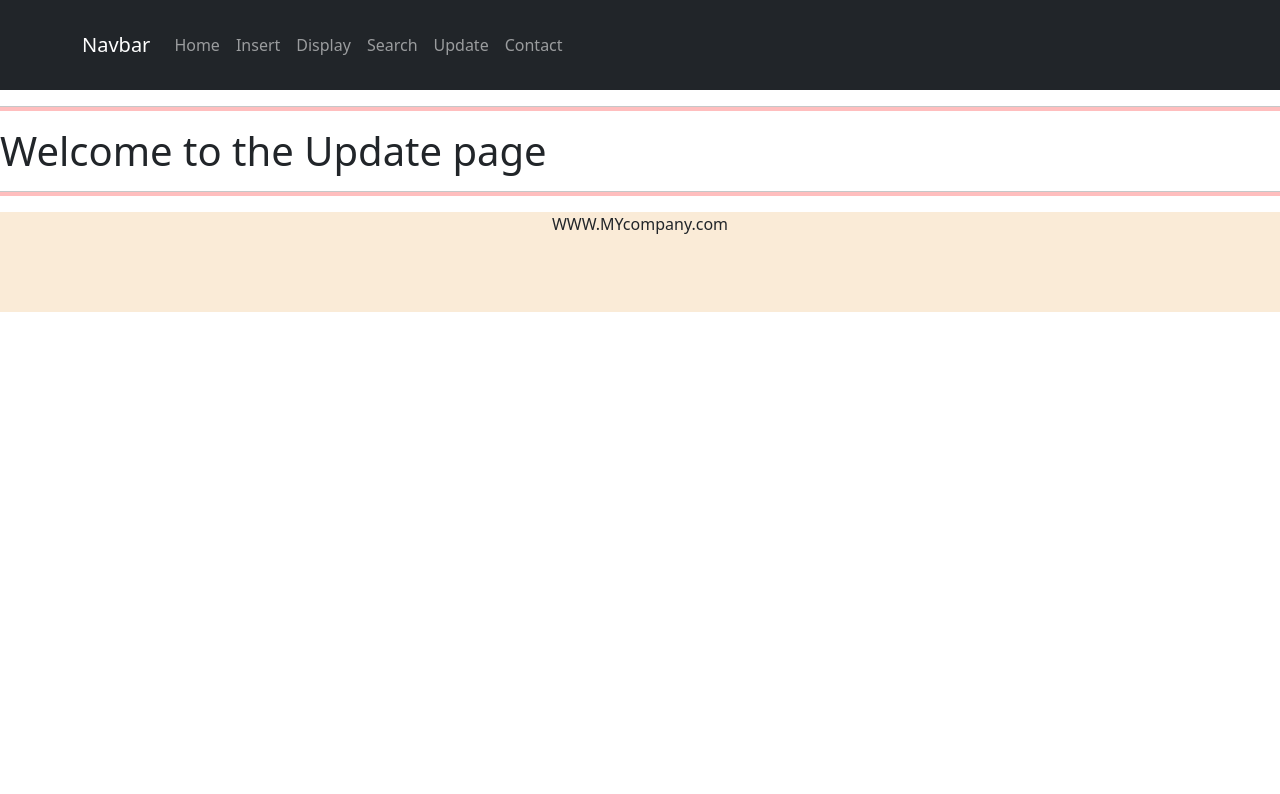
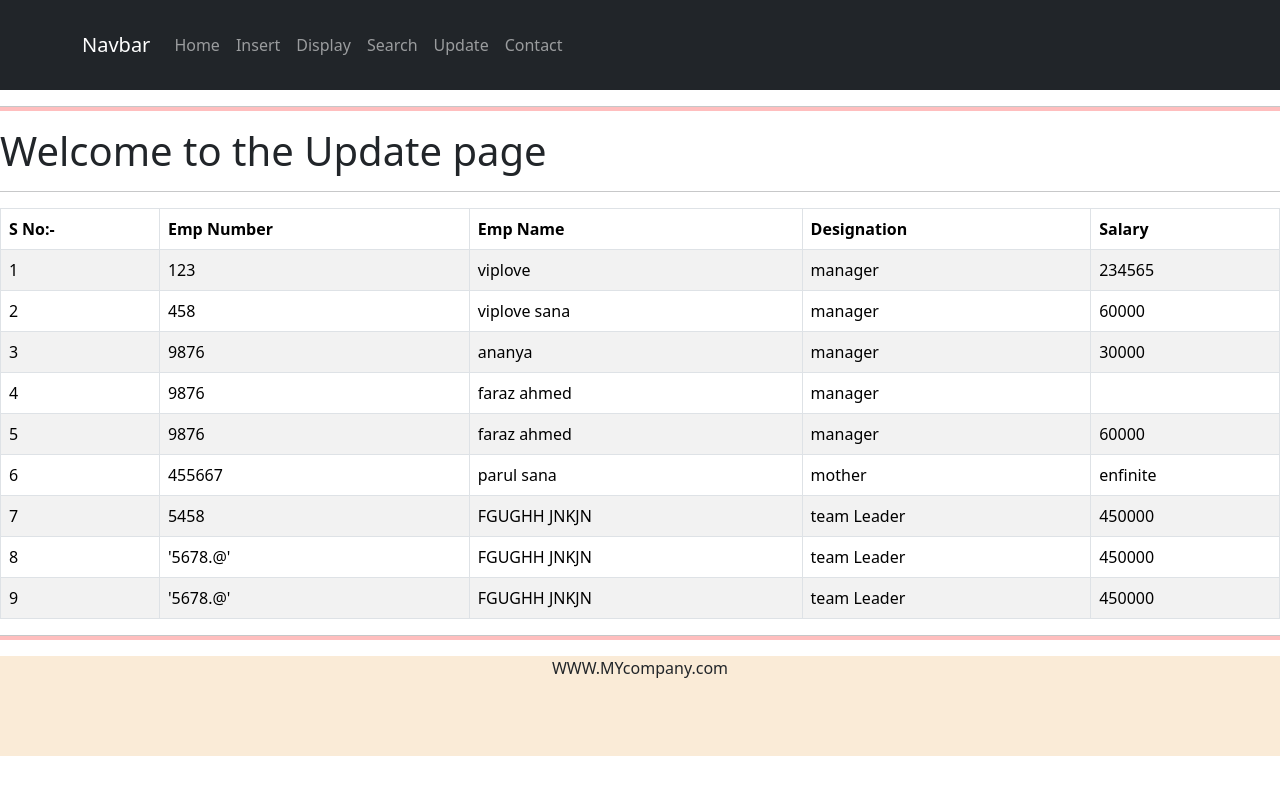
Before and after one commit to Viplovesana/Practice-react-js, a React (Vite) app: page /update in a window 1280 px wide. Shown: the top 794 px of the page. Built offline with nearby package versions, Linux system fonts and the light colour scheme; data requests are answered from the project's data file.

Commit message:
new commit

```diff
--- a/src/pages/search.jsx
+++ b/src/pages/search.jsx
@@ -22,7 +22,7 @@ const Search=()=>{
                 <h2>Employee Number : {key.empno}</h2>
                 <h2>Designation : {key.designation}</h2>
                 <h2>salary : {key.salary}</h2>
-                <h3>Lorem ipsum dolor sit amet, consectetur adipisicing elit. Quia modi, voluptates, rerum soluta fuga iusto, totam nemo deleniti </h3>
+                <h3>Mr/Miss:-Lorem ipsum dolor sit amet, consectetur adipisicing elit. Quia modi, voluptates, rerum soluta fuga iusto, totam nemo deleniti </h3>
 
 
 
--- a/src/pages/update.jsx
+++ b/src/pages/update.jsx
@@ -1,11 +1,57 @@
+import axios from "axios";
+import { useEffect, useState } from "react";
+import Table from 'react-bootstrap/Table';
 
 
 
 
 const Update=()=>{
+    const[mydata,setMydata]=useState([]);
+    const loadData=async()=>{
+        let api="http://localhost:3000/Employe";
+        const response=await axios.get(api);
+        console.log(response.data);
+        setMydata(response.data)
+    }
+    useEffect(()=>{
+        loadData();
+    },[]);
+
+
+    let sno=0
+    const ans=mydata.map((key)=>{
+        sno++;
+        return(
+            <>
+        <tr>
+            <td>{sno}</td>
+          <td>{key.empno}</td>
+          <td>{key.name}</td>
+          <td>{key.designation}</td>
+          <td>{key.salary}</td>
+        </tr>
+            </>
+        )
+
+    })
     return(
         <>
         <h1>Welcome to the Update page</h1>
+        <hr />
+        <Table striped bordered hover>
+      <thead>
+        <tr>
+            <th>S No:-</th>
+          <th>Emp Number</th>
+          <th>Emp Name</th>
+          <th>Designation</th>
+          <th>Salary</th>
+        </tr>
+      </thead>
+      <tbody>
+      {ans}
+      </tbody>
+    </Table>
         </>
     );
 
```
